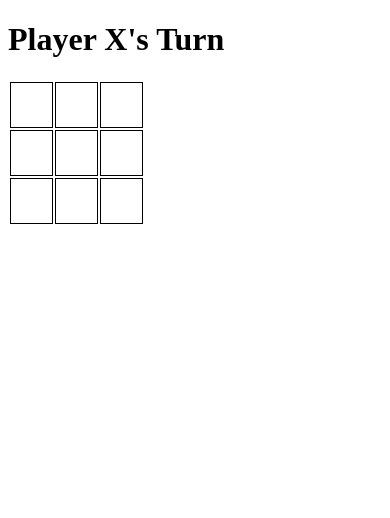
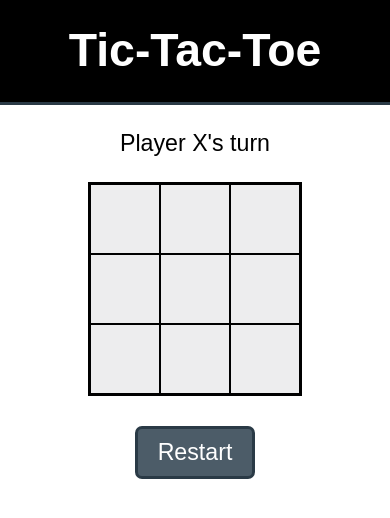
Before and after one commit to piercepatrick/tic-tac-toe, a plain HTML site: page index.html in a window 390 px wide. Drawn offline with Linux system fonts and the light colour scheme.

Commit message:
final commit

```diff
--- a/app.js
+++ b/app.js
@@ -1,31 +1,135 @@
-// put gameBoard and displayController in modules
-// put players in factory
 
 
-// need to have listeners for every td
-// when a td is clicked, if its player x's turn then put an x in that position in the array and call gameboard.display. else put a O
+const Player = (sign) => {
+  this.sign = sign;
 
+  const getSign = () => {
+    return sign;
+  };
 
-
+  return { getSign };
+};
 
 const gameBoard = (() => {
-    const board = ['','','','','','','','','']
+  const board = ["", "", "", "", "", "", "", "", ""];
 
-    const setField = (index, sign) => {
-        if (index > board.length) return
-        board[index] = sign
+  const setField = (index, sign) => {
+    if (index > board.length) return;
+    board[index] = sign;
+  };
+
+  const getField = (index) => {
+    if (index > board.length) return;
+    return board[index];
+  };
+
+  const reset = () => {
+    for (let i = 0; i < board.length; i++) {
+      board[i] = "";
     }
+  };
 
-    const getField = (index, sign) => {
-        if (index > board.length) return
-        return board[index]
+  return { setField, getField, reset };
+})();
+
+const displayController = (() => {
+  const fieldElements = document.querySelectorAll(".field");
+  const messageElement = document.getElementById("message");
+  const restartButton = document.getElementById("restart-button");
+
+  fieldElements.forEach((field) =>
+    field.addEventListener("click", (e) => {
+      if (gameController.getIsOver() || e.target.textContent !== "") return;
+      gameController.playRound(parseInt(e.target.dataset.index));
+      updateGameboard();
+    })
+  );
+
+  restartButton.addEventListener("click", (e) => {
+    gameBoard.reset();
+    gameController.reset();
+    updateGameboard();
+    setMessageElement("Player X's turn");
+  });
+
+  const updateGameboard = () => {
+    for (let i = 0; i < fieldElements.length; i++) {
+      fieldElements[i].textContent = gameBoard.getField(i);
     }
+  };
 
-    const reset = () => {
-        for (let i =0; i < board.length; i++) {
-            board[i] = ""
-        }
+  const setResultMessage = (winner) => {
+    if (winner === "Draw") {
+      setMessageElement("It's a draw!");
+    } else {
+      setMessageElement(`Player ${winner} has won!`);
     }
+  };
 
-    return {setField, getField, reset}
+  const setMessageElement = (message) => {
+    messageElement.textContent = message;
+  };
+
+  return { setResultMessage, setMessageElement };
 })();
+
+const gameController = (() => {
+  const playerX = Player("X");
+  const playerO = Player("O");
+  let round = 1;
+  let isOver = false;
+
+  const playRound = (fieldIndex) => {
+    gameBoard.setField(fieldIndex, getCurrentPlayerSign());
+    if (checkWinner(fieldIndex)) {
+      displayController.setResultMessage(getCurrentPlayerSign());
+      isOver = true;
+      return;
+    }
+    if (round === 9) {
+      displayController.setResultMessage("Draw");
+      isOver = true;
+      return;
+    }
+    round++;
+    displayController.setMessageElement(
+      `Player ${getCurrentPlayerSign()}'s turn`
+    );
+  };
+
+  const getCurrentPlayerSign = () => {
+    return round % 2 === 1 ? playerX.getSign() : playerO.getSign();
+  };
+
+  const checkWinner = (fieldIndex) => {
+    const winConditions = [
+      [0, 1, 2],
+      [3, 4, 5],
+      [6, 7, 8],
+      [0, 3, 6],
+      [1, 4, 7],
+      [2, 5, 8],
+      [0, 4, 8],
+      [2, 4, 6],
+    ];
+
+    return winConditions
+      .filter((combination) => combination.includes(fieldIndex))
+      .some((possibleCombination) =>
+        possibleCombination.every(
+          (index) => gameBoard.getField(index) === getCurrentPlayerSign()
+        )
+      );
+  };
+
+  const getIsOver = () => {
+    return isOver;
+  };
+
+  const reset = () => {
+    round = 1;
+    isOver = false;
+  };
+
+  return { playRound, getIsOver, reset };
+})();
--- a/index.html
+++ b/index.html
@@ -1,38 +1,37 @@
-<!doctype html>
-
+<!DOCTYPE html>
 <html lang="en">
   <head>
-  <meta charset="utf-8">
-
-  <title></title>
-
-  <link rel="stylesheet" href='styles.css'>
+    <meta charset="UTF-8" />
+    <meta name="viewport" content="width=device-width, initial-scale=1.0" />
+    <title>Tic Tac Toe</title>
+    <link rel="stylesheet" href="styles.css" />
+    <script src="app.js" defer></script>
+    <link rel="preconnect" href="https://fonts.gstatic.com" />
+    <link
+      href="https://fonts.googleapis.com/css2?family=Roboto:ital,wght@1,300&display=swap"
+      rel="stylesheet"
+    />
   </head>
-
   <body>
-
-  <div>
-      <h1 id='playersTurn'>Player X's Turn</h1>
-    <div>
-      <table id='gameBoard'>
-        <tr>
-            <td id='0'></td>
-            <td id='1'></td>
-            <td id='2'></td>
-        </tr>
-        <tr>
-            <td id='3'></td>
-            <td id='4'></td>
-            <td id='5'></td>
-        </tr>
-        <tr>
-            <td id='6'></td>
-            <td id='7'></td>
-            <td id='8'></td>
-        </tr>
-    </table>
+    <header class="header">
+      <h1 class="title">Tic-Tac-Toe</h1>
+    </header>
+    <main class="main">
+      <div class="message" id="message">Player X's turn</div>
+      <div class="gameboard">
+        <div class="field" data-index="0"></div>
+        <div class="field" data-index="1"></div>
+        <div class="field" data-index="2"></div>
+        <div class="field" data-index="3"></div>
+        <div class="field" data-index="4"></div>
+        <div class="field" data-index="5"></div>
+        <div class="field" data-index="6"></div>
+        <div class="field" data-index="7"></div>
+        <div class="field" data-index="8"></div>
       </div>
+      <div class="center">
+        <button class="restart-button" id="restart-button">Restart</button>
       </div>
-  <script src="app.js"></script>
+    </main>
   </body>
 </html>
--- a/styles.css
+++ b/styles.css
@@ -1,5 +1,155 @@
-td {
-    border: 1px solid black;
-    height: 5vh;
-    width: 10vw;
+
+:root {
+    --background-color: #ffffff;
+    --font-color: #000000;
+    --header-background-color: #000000;
+    --header-font-color: #ffffff;
+    --field-background-color: #ededee;
+    --field-background-color-hover: #d8e4e9;
+    --border-color: rgb(0, 0, 0);
+    --blue-border-color: #2a3a46;
+    --button-background-color: #4c5c68;
+    --button-hover-background: #3b4b57;
+    --button-active-background: #2a3a46;
+    --font: "Varela Round", sans-serif;
+  }
+
+  *,
+  *::after,
+  *::before {
+    box-sizing: border-box;
+    padding: 0;
+    margin: 0;
+  }
+
+  html {
+    background-color: var(--background-color);
+    color: var(--font-color);
+    font-family: var(--font);
+    font-size: 62.5%;
+    line-height: 1.6;
+  }
+
+  body {
+    font-size: 1.6rem;
+  }
+
+  header {
+    font-size: 2.4rem;
+  }
+
+  h1 {
+    line-height: 1.2;
+  }
+
+  button {
+    color: inherit;
+    font-family: inherit;
+    font-size: inherit;
+    cursor: pointer;
+  }
+
+  .header {
+    border-bottom: 3px solid var(--blue-border-color);
+    padding: 5rem;
+    background-color: var(--header-background-color);
+    color: var(--header-font-color);
+  }
+
+  .title {
+    font-size: 10rem;
+    text-align: center;
+  }
+
+  .message {
+    padding: 20px;
+    font-size: 5rem;
+    text-align: center;
+  }
+
+  .main {
+    padding: 0 8rem;
+  }
+
+  .gameboard {
+    display: grid;
+    grid-template-columns: repeat(3, 1fr);
+    width: 454px;
+    height: 454px;
+    border: 2px solid var(--border-color);
+    margin: 0px auto;
+  }
+
+  .field {
+    width: 150px;
+    height: 150px;
+    border: 1px solid var(--border-color);
+    background-color: var(--field-background-color);
+    font-size: 10rem;
+    text-align: center;
+    cursor: pointer;
+    user-select: none;
+  }
+
+  .field:hover {
+    background-color: var(--field-background-color-hover);
+  }
+
+  .center {
+    display: flex;
+    justify-content: center;
+    padding: 30px;
+  }
+
+  .restart-button {
+    padding: 10px 20px;
+    border: 3px solid var(--blue-border-color);
+    border-radius: 7px;
+    background-color: var(--button-background-color);
+    color: var(--header-font-color);
+    font-size: 5rem;
+  }
+
+  .restart-button:hover {
+    background-color: var(--button-hover-background);
+  }
+
+  .restart-button:active {
+    background-color: var(--button-active-background);
+  }
+
+  .restart-button:focus {
+    outline: none;
+  }
+
+  @media (max-width: 660px) {
+    html {
+      font-size: 41%;
     }
+
+    .gameboard {
+      width: 304px;
+      height: 304px;
+    }
+
+    .field {
+      width: 100px;
+      height: 100px;
+    }
+  }
+
+  @media (max-width: 440px) {
+    html {
+      font-size: 29%;
+    }
+
+    .gameboard {
+      width: 214px;
+      height: 214px;
+    }
+
+    .field {
+      width: 70px;
+      height: 70px;
+    }
+  }
```
Lines whose indentation alone changed are shown as unchanged.
